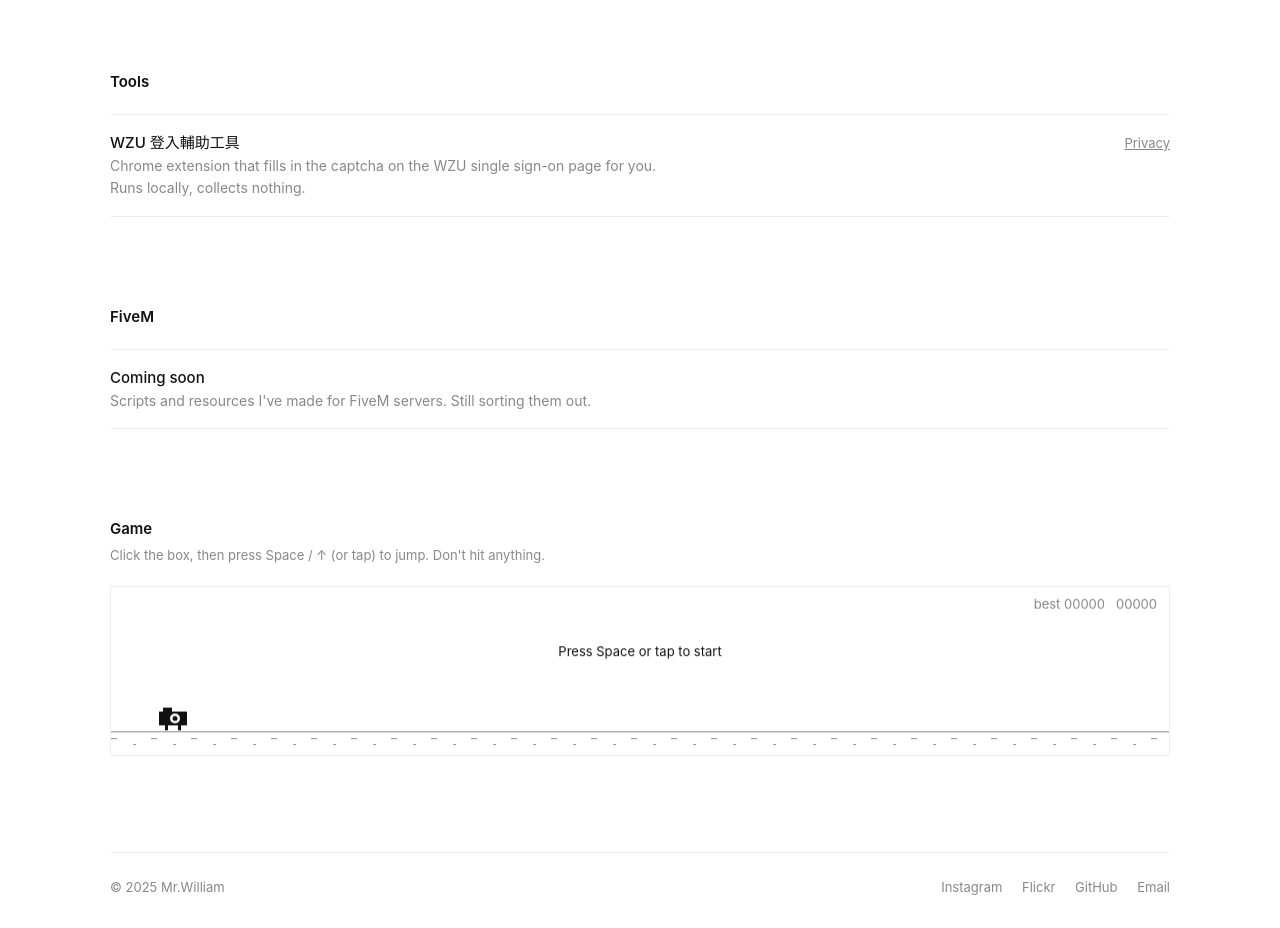
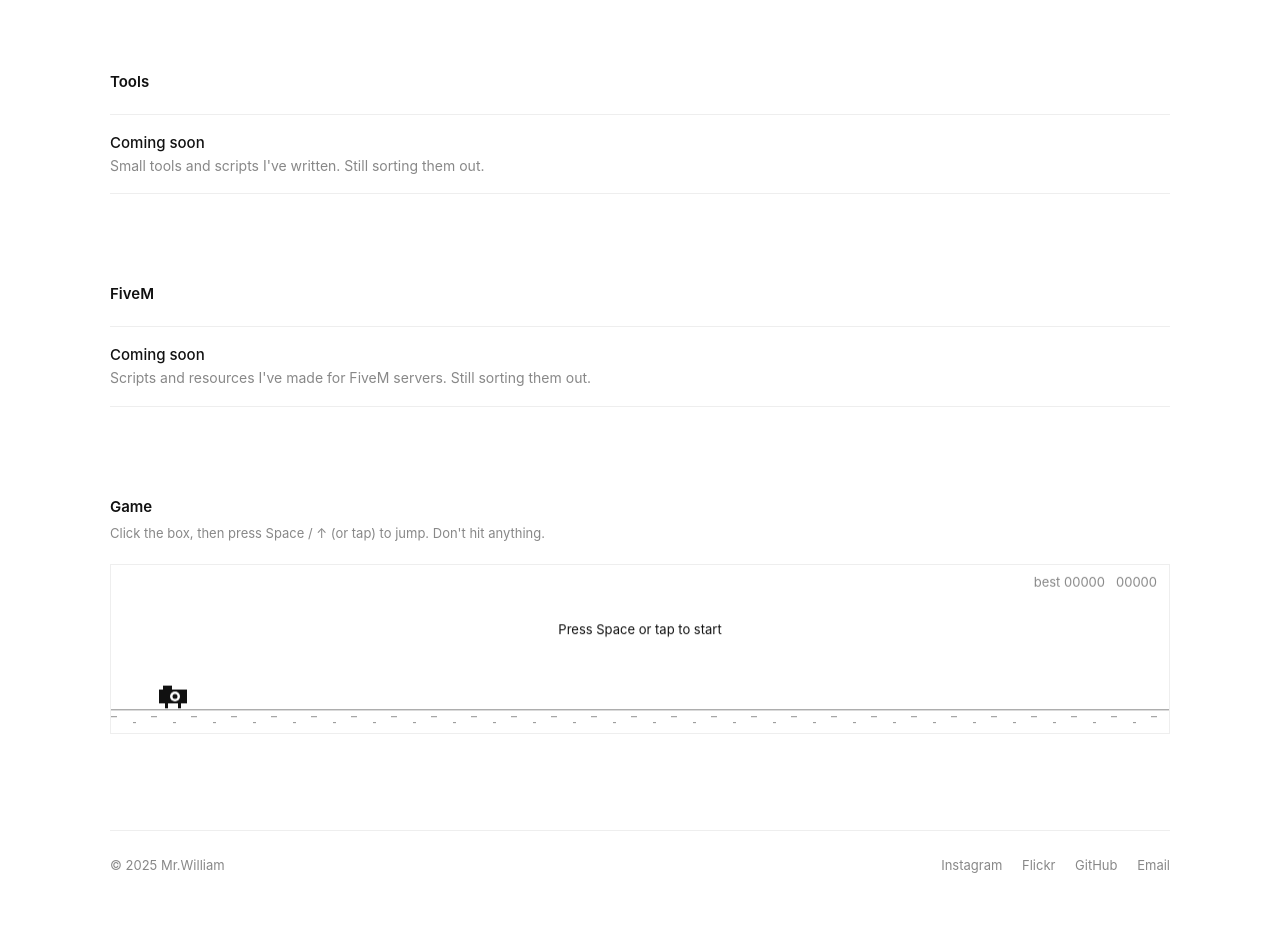
Before and after one commit to lezhaia/lezhaia.github.io, a plain HTML site: page index.html in a window 1280 px wide. Shown: the part 1720-2648 px from the top of the page. Drawn offline with Linux system fonts and the light colour scheme.

Commit message:
Remove WZU tool from homepage
Co-Authored-By: Claude Opus 5.5 <noreply@anthropic.com>
Claude-Session: https://claude.ai/code/session_01QA8hzuQwvR3edZhUHGxPiK

```diff
--- a/index.html
+++ b/index.html
@@ -242,10 +242,9 @@
     <ul class="list">
       <li>
         <div>
-          <b>WZU 登入輔助工具</b>
-          <p>Chrome extension that fills in the captcha on the WZU single sign-on page for you. Runs locally, collects nothing.</p>
+          <b>Coming soon</b>
+          <p>Small tools and scripts I've written. Still sorting them out.</p>
         </div>
-        <span class="links"><a href="wzu-login-helper/privacy.html">Privacy</a></span>
       </li>
     </ul>
 
```
